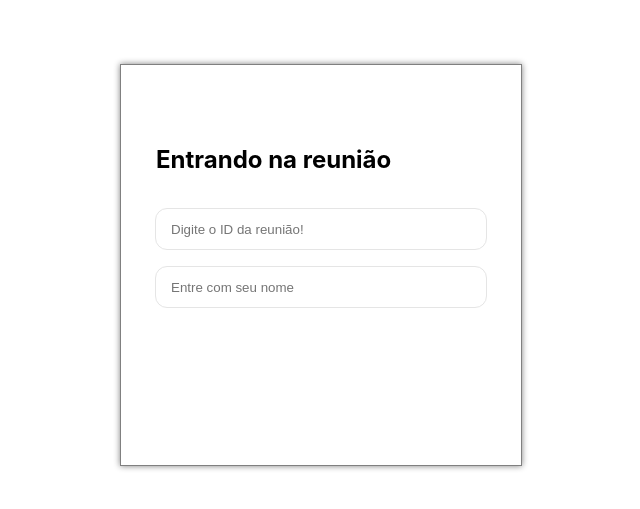
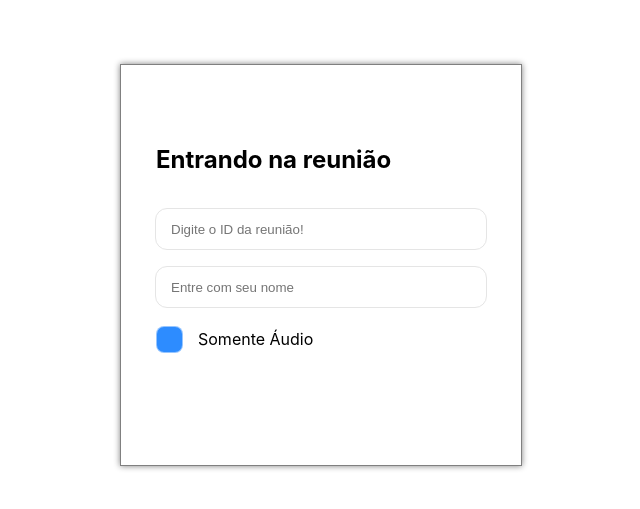
Before and after one commit to LucasFragaAssisIzidoro/zoom-clone-frontend, a React (Create React App) app: page /join-room in a window 1280 px wide. Shown: the part 135-644 px from the top of the page, without its empty margins (319-959 px from the left). Built offline with nearby package versions, Linux system fonts and the light colour scheme.

Commit message:
add button only with audio

```diff
--- a/src/JoinRoom/JoinRoomContent.js
+++ b/src/JoinRoom/JoinRoomContent.js
@@ -1,9 +1,11 @@
 import React, { useState }from "react";
 import { connect } from "react-redux";
 import JoinRoomInputs from "./JoinRoomInputs";
+import { setConnectOnlyWithAudio } from "../store/actions";
+import OnlyWithAudioCheckBox from "./OnlyWithAudioCheckBox";
 
 const JoinRoomContent = (props) => {
-    const {isRoomHost} = props;
+    const {isRoomHost, setConnectOnlyWithAudioAction, connectOnlyWithAudio} = props;
     const [roomIdValue, setRoomIdValue] = useState('');
     const [nameValue, setNameValue] = useState('');
 
@@ -16,15 +18,20 @@ const JoinRoomContent = (props) => {
             nameValue={nameValue}
             setNameValue={setNameValue}
             isRoomHost={isRoomHost}/>
+
+            <OnlyWithAudioCheckBox
+                setConnectOnlyWithAudio={setConnectOnlyWithAudioAction}
+                connectOnlyWithAudio={connectOnlyWithAudio}/>
         </>
     );
 };
 
 const mapDispatchToProps = (dispatch) => {
     return {
+        setConnectOnlyWithAudioAction: (onlyWithAudio) => dispatch(setConnectOnlyWithAudio(onlyWithAudio)),
 
     };
-}
+};
 
 const mapStoreStateToProps = (state) => {
     return {
--- /dev/null
+++ b/src/JoinRoom/OnlyWithAudioCheckBox.js
@@ -0,0 +1,23 @@
+import React from 'react';
+import CheckImg from "../resources/images/check.png";
+
+const OnlyWithAudioCheckBox = (props) => {
+    const {connectOnlyWithAudio, setConnectOnlyWithAudio} = props;
+
+        const handleConnectionTypeChange = () => {
+            setConnectOnlyWithAudio(!connectOnlyWithAudio);
+        }
+
+    return (
+        <div className='checkbox_container'>
+            <div className='checkbox_connection' onClick={handleConnectionTypeChange}>
+                {connectOnlyWithAudio && (
+                    <img className='checkbox_image' src={CheckImg}></img>
+                )}
+            </div>
+            <p className='checkbox_container_paragraph'>Somente Áudio</p>
+        </div>
+    );
+};
+
+export default OnlyWithAudioCheckBox;
--- a/src/store/actions.js
+++ b/src/store/actions.js
@@ -1,6 +1,7 @@
 const Actions = {
     SET_IS_ROOM_HOST: 'SET_IS_ROOM_HOST',
-    SET_IDENTITY: 'SET_IDENTITY'
+    SET_IDENTITY: 'SET_IDENTITY',
+    SET_CONNECT_ONLY_WITH_AUDIO : 'SET_CONNECT_ONLY_WITH_AUDIO'
 };
 
 export const setIdentity = (identity) => {
@@ -17,4 +18,11 @@ export const setIsRoomHost = (isRoomHost) => {
     };
 };
 
+export const setConnectOnlyWithAudio = (onlyWithAudio) => {
+    return {
+        type : Actions.SET_CONNECT_ONLY_WITH_AUDIO,
+        onlyWithAudio
+
+    }
+}
 export default Actions;
--- a/src/store/reducer.js
+++ b/src/store/reducer.js
@@ -3,6 +3,7 @@ import Actions from "./actions";
 const initState = {
     identity: '',
     isRoomHost: false,
+    connectOnlyWithAudio: false
 };
 
 const reducer = (state = initState, action) => {
@@ -17,6 +18,11 @@ const reducer = (state = initState, action) => {
                 ...state,
                 isRoomHost: action.isRoomHost,
             };
+        case Actions.SET_CONNECT_ONLY_WITH_AUDIO:
+            return {
+                ...state,
+                connectOnlyWithAudio: action.onlyWithAudio
+            };
         default:
         return state;
     };
```
Also changed, not shown: src/resources/images/check.png (added).
